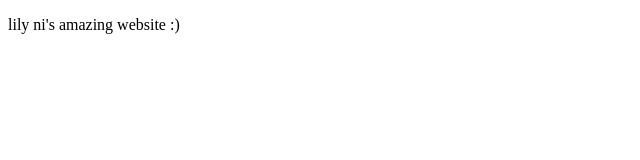
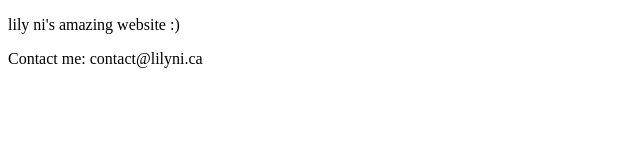
Before and after one commit to nixiaotang/website, a plain HTML site: page index.html in a window 1280 px wide. Shown: the whole page, without its empty margins (0-640 px from the left). Drawn offline with Linux system fonts and the light colour scheme.

Commit message:
Update index.html

```diff
--- a/index.html
+++ b/index.html
@@ -9,6 +9,7 @@
 
 
     <p>lily ni's amazing website :)</p>
+    <p>Contact me: contact@lilyni.ca</p>
 
 
 </body>
```
